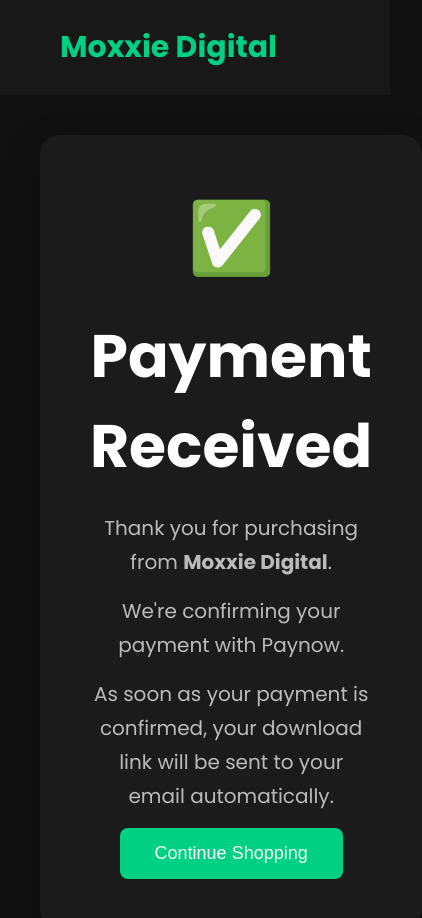
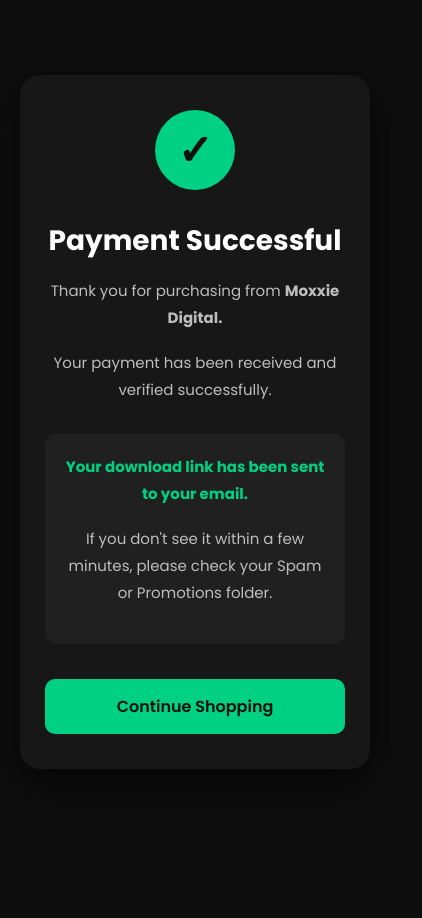
Before and after one commit to moxiedigitalservices-cyber/Moxie-Beats, a website: page client/success.html in a window 390 px wide. Shown: the whole page, 422 px wide, since content can reach past the window. After the commit the page ends 844 px from the top, so only its background shows below. Drawn offline with Linux system fonts and the light colour scheme; files that its build step writes are made by us from their sources.

Commit message:
Prepare beat store for deployment

```diff
--- a/client/success.html
+++ b/client/success.html
@@ -4,16 +4,11 @@
 <head>
 
     <meta charset="UTF-8">
-
-    <meta name="viewport"
-          content="width=device-width, initial-scale=1.0">
+    <meta name="viewport" content="width=device-width, initial-scale=1.0">
 
     <title>Payment Successful | Moxxie Digital</title>
 
-    <link rel="stylesheet" href="./css/styles.css">
-
-    <link rel="preconnect"
-          href="https://fonts.googleapis.com">
+    <link rel="preconnect" href="https://fonts.googleapis.com">
 
     <link rel="preconnect"
           href="https://fonts.gstatic.com"
@@ -22,47 +17,257 @@
     <link href="https://fonts.googleapis.com/css2?family=Poppins:wght@300;400;500;600;700&display=swap"
           rel="stylesheet">
 
+    <style>
+
+        *{
+            margin:0;
+            padding:0;
+            box-sizing:border-box;
+        }
+
+        body{
+
+            font-family:'Poppins',sans-serif;
+
+            background:#0d0d0d;
+
+            color:white;
+
+            min-height:100vh;
+
+            display:flex;
+
+            justify-content:center;
+
+            align-items:center;
+
+            padding:20px;
+
+        }
+
+        .card{
+
+            background:#171717;
+
+            width:100%;
+
+            max-width:650px;
+
+            padding:50px;
+
+            border-radius:20px;
+
+            text-align:center;
+
+            box-shadow:0 15px 40px rgba(0,0,0,.45);
+
+            animation:fade .5s ease;
+
+        }
+
+        @keyframes fade{
+
+            from{
+
+                opacity:0;
+                transform:translateY(20px);
+
+            }
+
+            to{
+
+                opacity:1;
+                transform:translateY(0);
+
+            }
+
+        }
+
+        .check{
+
+            width:100px;
+
+            height:100px;
+
+            margin:auto;
+
+            margin-bottom:30px;
+
+            border-radius:50%;
+
+            background:#00d084;
+
+            color:#111;
+
+            display:flex;
+
+            align-items:center;
+
+            justify-content:center;
+
+            font-size:55px;
+
+            font-weight:bold;
+
+        }
+
+        h1{
+
+            font-size:38px;
+
+            margin-bottom:15px;
+
+        }
+
+        p{
+
+            color:#bdbdbd;
+
+            line-height:1.8;
+
+            margin-bottom:18px;
+
+        }
+
+        .notice{
+
+            margin-top:30px;
+
+            background:#202020;
+
+            padding:20px;
+
+            border-radius:12px;
+
+        }
+
+        .notice strong{
+
+            color:#00d084;
+
+        }
+
+        .btn{
+
+            display:inline-block;
+
+            margin-top:35px;
+
+            padding:15px 35px;
+
+            background:#00d084;
+
+            color:#111;
+
+            text-decoration:none;
+
+            font-weight:600;
+
+            border-radius:10px;
+
+            transition:.25s;
+
+        }
+
+        .btn:hover{
+
+            transform:translateY(-2px);
+
+            opacity:.95;
+
+        }
+
+        @media(max-width:700px){
+
+            .card{
+
+                padding:35px 25px;
+
+            }
+
+            h1{
+
+                font-size:28px;
+
+            }
+
+            .check{
+
+                width:80px;
+
+                height:80px;
+
+                font-size:42px;
+
+            }
+
+            p{
+
+                font-size:15px;
+
+            }
+
+            .btn{
+
+                width:100%;
+
+            }
+
+        }
+
+    </style>
+
 </head>
 
 <body>
 
-<header>
+<div class="card">
 
-    <div class="logo">
-        Moxxie Digital
+    <div class="check">
+
+        ✓
+
     </div>
 
-</header>
+    <h1>Payment Successful</h1>
 
-<section class="hero">
+    <p>
 
-    <div class="success-card">
+        Thank you for purchasing from
 
-        <div class="success-icon">
-            ✅
-        </div>
+        <strong>Moxxie Digital.</strong>
 
-        <h1>Payment Received</h1>
+    </p>
+
+    <p>
+
+        Your payment has been received and verified successfully.
+
+    </p>
+
+    <div class="notice">
 
         <p>
-            Thank you for purchasing from <strong>Moxxie Digital</strong>.
+
+            <strong>Your download link has been sent to your email.</strong>
+
         </p>
 
         <p>
-            We're confirming your payment with Paynow.
+
+            If you don't see it within a few minutes, please check your Spam or Promotions folder.
+
         </p>
-
-        <p>
-            As soon as your payment is confirmed, your download link will be sent to your email automatically.
-        </p>
-
-        <button onclick="location.href='index.html'">
-            Continue Shopping
-        </button>
 
     </div>
 
-</section>
+    <a href="/" class="btn">
+
+        Continue Shopping
+
+    </a>
+
+</div>
 
 </body>
 
--- a/server/config/paynow.js
+++ b/server/config/paynow.js
@@ -8,4 +8,7 @@ const paynow = new Paynow(
 paynow.resultUrl = process.env.PAYNOW_RESULT_URL;
 paynow.returnUrl = process.env.PAYNOW_RETURN_URL;
 
+console.log("PAYNOW RESULT URL:", paynow.resultUrl);
+console.log("PAYNOW RETURN URL:", paynow.returnUrl);
+
 module.exports = paynow;
```
Also changed, not shown: client/index.html (+1 -1 lines), server/config/email.js (+43 -35 lines), server/routes/paynow.js (+30 -46 lines).
